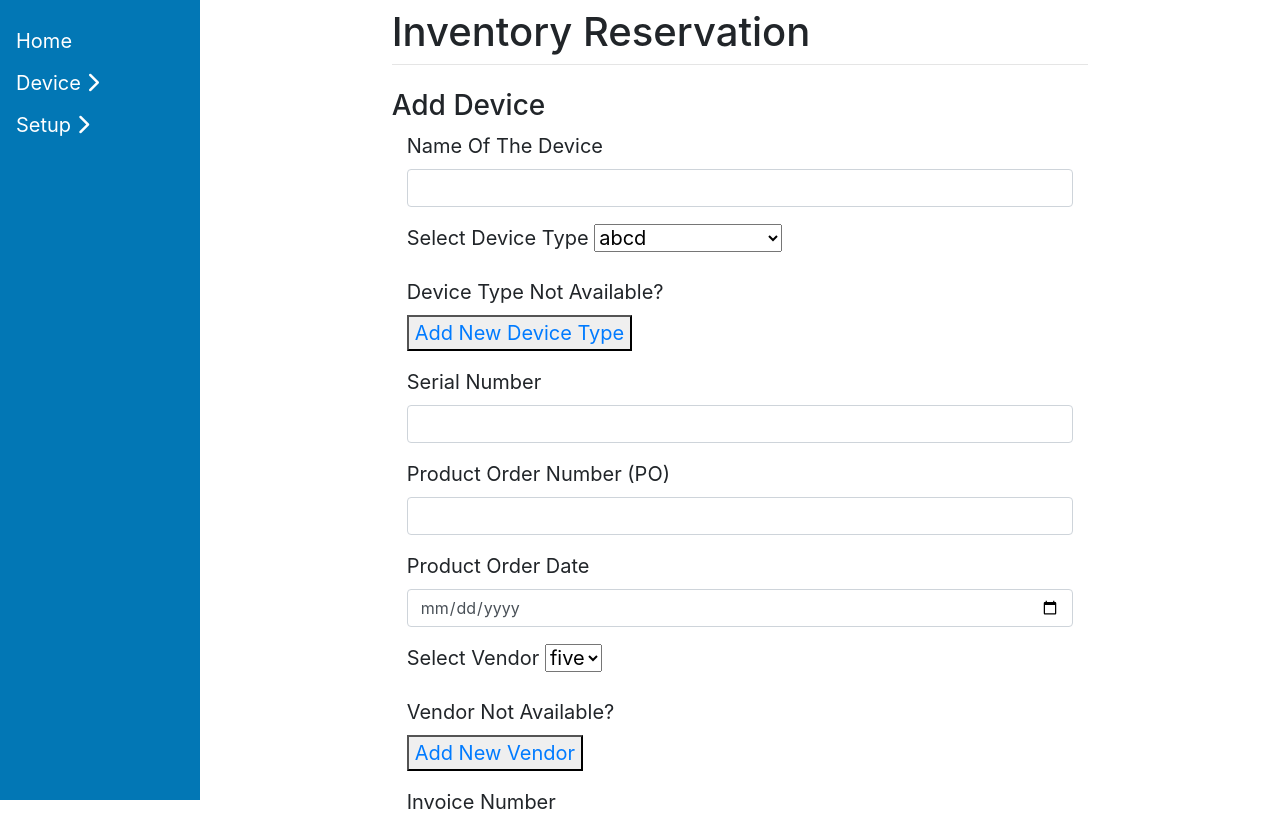
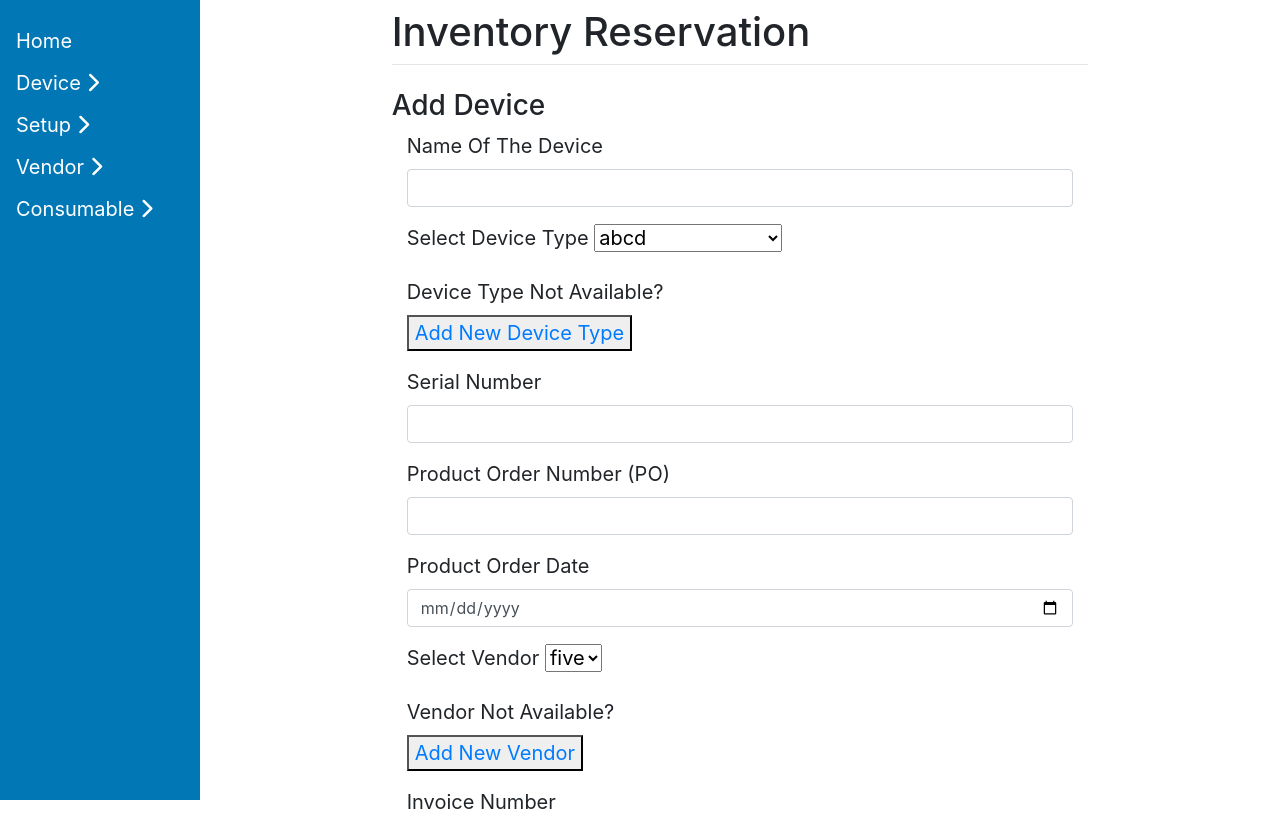
Before and after one commit to samatharkar/reservation, a Django app: page /add_device/ in a window 1280 px wide. Shown: the top 813 px of the page. Run offline with Django 3.2, Linux system fonts and the light colour scheme; data comes from the database, SQL or seed files in the repository; both versions use the stored data as it was after the commit; some libraries are stand-ins or nearby versions.

Commit message:
edited base.html and corrected ui

```diff
--- a/Altiostar/templates/base.html
+++ b/Altiostar/templates/base.html
@@ -73,7 +73,7 @@
   <div class="dropdown-container">
 
     <a href="/add_device">Add Device</a>
-    <a href="/add_device">Edit Device</a>
+    <a href="/add_device_type">Add Device Type</a>
     <a href="/search_device">Search Devices</a>
     <a href="/view_device">View Devices</a>
     </div>
@@ -84,10 +84,29 @@
   <div class="dropdown-container">
 
     <a href="/add_setup">Add Setup</a>
-    <a href="/add_setup">Edit Setup</a>
+    <a href="/make_setup">Make Setup</a>
     <a href="/search_setup">Search Setups</a>
     <a href="/view_setup">View Setup</a>
   </div>
+
+  <button class="dropdown-btn">Vendor
+    <i class="fa fa-chevron-right"></i>
+  </button>
+  <div class="dropdown-container">
+
+    <a href="/add_vendor">Add Vendor</a>
+
+    </div>
+
+      <button class="dropdown-btn">Consumable
+    <i class="fa fa-chevron-right"></i>
+  </button>
+  <div class="dropdown-container">
+
+    <a href="/add_consumable">Add Consumable</a>
+    </div>
+
+
   </div>
 
   <!-- Page content -->
```
Also changed, not shown: Altiostar/db.sqlite3.
